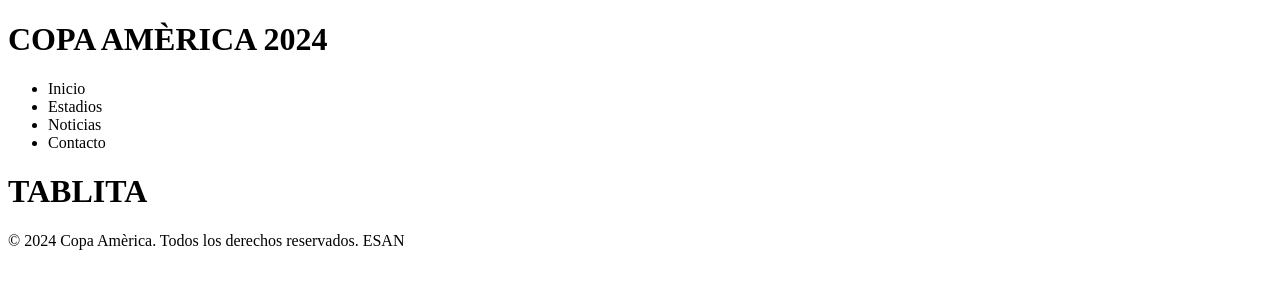
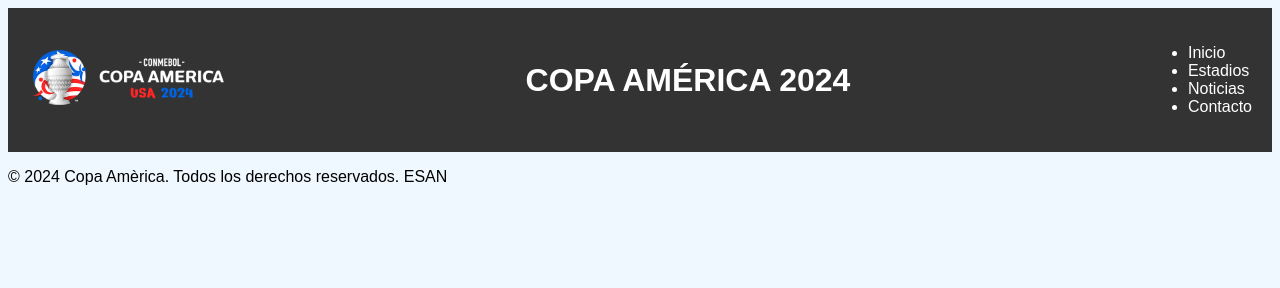
Before and after one commit to ProLuisAcu/Copa_America_2024, a plain HTML site: page index.html in a window 1280 px wide. Drawn offline with Linux system fonts and the light colour scheme.

Commit message:
se agrego logo

```diff
--- a/index.html
+++ b/index.html
@@ -2,14 +2,18 @@
 <!DOCTYPE html>
 <html lang="es">
 
-<head>
-    <meta charset="UTF-8">
-    <title>COPA AMÈRICA 2024</title>
+    <head>
+        <meta charset="UTF-8">
+        <title>COPA AMÈRICA 2024</title>
+        <link rel = "stylesheet" href="styles.css">
 </head>
 
 <body>
-    <h1>COPA AMÈRICA 2024</h1>
     <header>
+        <h1>COPA AMÉRICA 2024</h1>
+        <div class="logo">
+            <img src="images/logo_copa.png">
+        </div>
         <nav>
             <ul>
                 <li>Inicio</li>
@@ -20,7 +24,6 @@
             </ul>
         </nav>
     </header>
-    <h1>TABLITA</h1>
     <footer>
         <p>&copy; 2024 Copa Amèrica. Todos los derechos reservados. ESAN</p>
     </footer>
--- /dev/null
+++ b/styles.css
@@ -0,0 +1,21 @@
+
+body{
+    font-family: Arial, sans-serif;
+    background-color: #f0f8ff;
+}
+
+header{
+    background-color: #333;
+    color: #fff;
+    padding: 20px;
+    display: flex;
+    justify-content: space-between;
+    align-items: center;
+}
+.logo{
+    order: -1;
+}
+.logo img{
+    width: 200px;
+    height: auto;
+}
```
Also changed, not shown: images/argentina.jpg (added), images/brasil.jpg (added), images/logo_copa.png (added).
